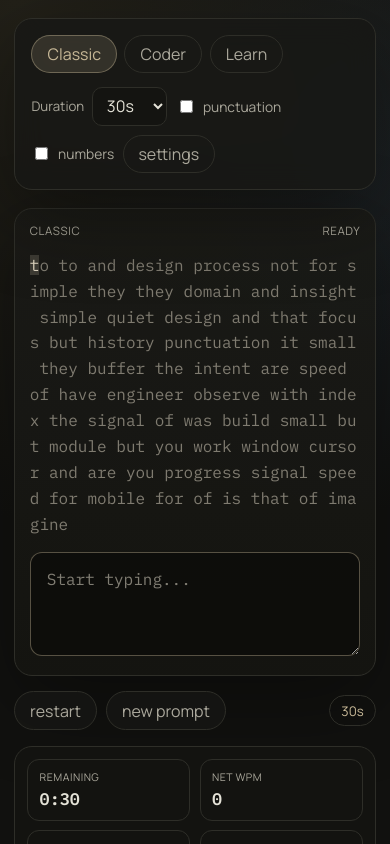
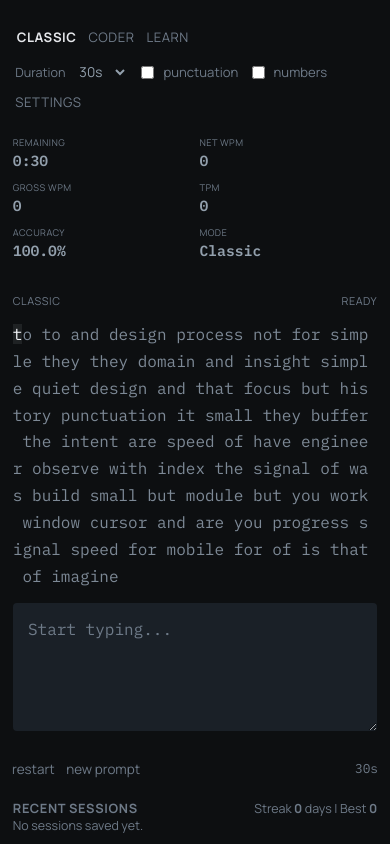
Before and after one commit to ishaanrajiv/typist, a React (Vite) app: page / in a window 390 px wide. Shown: the top 844 px of the page. Built offline with nearby package versions, Linux system fonts and the light colour scheme.

Commit message:
Rework UI to centered flat layout

```diff
--- a/src/app/App.tsx
+++ b/src/app/App.tsx
@@ -269,6 +269,17 @@ export default function App() {
 
       <main className="workspace">
         <div className="main-column">
+          <StatRail
+            mode={settings.mode}
+            timed={timed}
+            elapsedSeconds={elapsedSeconds}
+            remainingSeconds={remainingSeconds}
+            grossWpm={liveMetrics.grossWpm}
+            netWpm={liveMetrics.netWpm}
+            tpm={liveMetrics.tpm}
+            accuracy={liveMetrics.accuracy}
+          />
+
           <PromptCanvas
             mode={settings.mode}
             prompt={promptBundle.text}
@@ -300,21 +311,9 @@ export default function App() {
           </div>
 
           {result && <ResultCard result={result} onRetry={retryPrompt} onNewPrompt={newPrompt} />}
+          <HistoryPanel history={history} streak={streak} />
         </div>
-
-        <StatRail
-          mode={settings.mode}
-          timed={timed}
-          elapsedSeconds={elapsedSeconds}
-          remainingSeconds={remainingSeconds}
-          grossWpm={liveMetrics.grossWpm}
-          netWpm={liveMetrics.netWpm}
-          tpm={liveMetrics.tpm}
-          accuracy={liveMetrics.accuracy}
-        />
       </main>
-
-      <HistoryPanel history={history} streak={streak} />
     </div>
   );
 }
--- a/src/index.css
+++ b/src/index.css
@@ -1,18 +1,17 @@
 @import url("https://fonts.googleapis.com/css2?family=IBM+Plex+Mono:wght@400;500;600&family=Manrope:wght@400;500;700&display=swap");
 
 :root {
-  --bg: #11110f;
-  --bg-soft: #181815;
-  --card: #1c1c19;
-  --line: #2e2e28;
-  --line-strong: #3c3b33;
-  --text: #e5e3d8;
-  --text-soft: #aba89c;
-  --accent: #c8b998;
-  --good: #9cc9a4;
-  --bad: #c68d8d;
-  --current: #dbd2bd;
-  --shadow: 0 26px 80px rgba(0, 0, 0, 0.35);
+  --bg: #0d0f11;
+  --text-strong: #f5f7fa;
+  --text-body: #d0d6dd;
+  --text-soft: #93a0ad;
+  --text-faint: #6e7a88;
+  --text-accent: #e5e7eb;
+  --good: #9be5c4;
+  --bad: #f5a3a3;
+  --current: #f2f4f8;
+  --input-bg: #14191f;
+  --input-bg-focus: #1a2027;
 }
 
 *,
@@ -33,11 +32,8 @@ body {
   min-width: 320px;
   min-height: 100dvh;
   font-family: "Manrope", sans-serif;
-  color: var(--text);
-  background:
-    radial-gradient(circle at 4% 0%, #222018 0%, transparent 45%),
-    radial-gradient(circle at 95% 15%, #191f24 0%, transparent 35%),
-    var(--bg);
+  color: var(--text-body);
+  background: var(--bg);
   text-rendering: optimizeLegibility;
   -webkit-font-smoothing: antialiased;
 }
@@ -51,50 +47,51 @@ textarea {
 }
 
 .app-shell {
-  max-width: 1260px;
+  width: 100%;
   margin: 0 auto;
-  padding: 2.2rem 1.8rem calc(2.2rem + env(safe-area-inset-bottom));
+  padding: 1.8rem 1rem calc(1.8rem + env(safe-area-inset-bottom));
   display: grid;
-  gap: 1.1rem;
+  justify-items: center;
+  gap: 1rem;
+}
+
+.control-bar,
+.workspace {
+  width: min(100%, 940px);
 }
 
 .control-bar {
-  border: 1px solid var(--line);
-  background: rgba(24, 24, 21, 0.82);
-  backdrop-filter: blur(14px);
-  border-radius: 18px;
-  box-shadow: var(--shadow);
-  padding: 1rem;
+  padding: 0.6rem 0.2rem;
   display: grid;
-  gap: 0.9rem;
-  animation: rise 280ms ease-out;
+  gap: 0.75rem;
+  color: var(--text-soft);
 }
 
 .mode-switch {
   display: flex;
   flex-wrap: wrap;
-  gap: 0.45rem;
+  gap: 0.55rem;
 }
 
 .mode-chip {
-  border: 1px solid var(--line);
+  border: none;
   background: transparent;
-  color: var(--text-soft);
-  border-radius: 999px;
-  padding: 0.44rem 0.95rem;
+  color: var(--text-faint);
+  padding: 0.2rem 0.1rem;
   cursor: pointer;
-  transition: 180ms ease;
+  font-size: 0.82rem;
+  letter-spacing: 0.04em;
+  text-transform: uppercase;
+  transition: color 130ms ease;
 }
 
 .mode-chip:hover {
-  border-color: var(--line-strong);
-  color: var(--text);
+  color: var(--text-body);
 }
 
 .mode-chip.is-active {
-  background: rgba(200, 185, 152, 0.16);
-  border-color: rgba(200, 185, 152, 0.4);
-  color: var(--accent);
+  color: var(--text-accent);
+  font-weight: 600;
 }
 
 .control-row {
@@ -107,102 +104,129 @@ textarea {
 .control-group {
   display: inline-flex;
   align-items: center;
-  gap: 0.5rem;
+  gap: 0.42rem;
 }
 
 .control-group span {
-  color: var(--text-soft);
-  font-size: 0.83rem;
+  color: var(--text-faint);
+  font-size: 0.79rem;
 }
 
-.control-group select {
-  border: 1px solid var(--line);
-  background: #141411;
-  border-radius: 10px;
-  padding: 0.4rem 0.6rem;
-  min-width: 74px;
+.control-group select,
+.control-group input[type="range"] {
+  border: none;
+  background: transparent;
+  color: var(--text-soft);
+  padding: 0.08rem 0.2rem;
+  min-width: 56px;
+  font-size: 0.85rem;
 }
 
 .toggle-group {
   display: inline-flex;
-  gap: 0.42rem;
+  gap: 0.38rem;
   align-items: center;
-  color: var(--text-soft);
-  font-size: 0.86rem;
+  color: var(--text-faint);
+  font-size: 0.82rem;
 }
 
 .toggle-group input {
-  accent-color: var(--accent);
+  accent-color: #cbd5e1;
 }
 
 .control-copy {
   margin: 0;
-  color: var(--text-soft);
-  font-size: 0.9rem;
+  color: var(--text-faint);
+  font-size: 0.84rem;
 }
 
 .settings-button {
   margin-left: auto;
-  border: 1px solid var(--line);
+  border: none;
   background: transparent;
-  color: var(--text-soft);
-  border-radius: 999px;
-  padding: 0.46rem 0.9rem;
+  color: var(--text-faint);
+  padding: 0;
   cursor: pointer;
+  font-size: 0.83rem;
+  text-transform: uppercase;
+  letter-spacing: 0.04em;
 }
 
 .settings-button.is-active {
-  border-color: rgba(200, 185, 152, 0.45);
-  color: var(--accent);
+  color: var(--text-body);
 }
 
 .settings-panel {
-  border-top: 1px solid var(--line);
-  padding-top: 0.8rem;
+  padding-top: 0.2rem;
   display: flex;
   gap: 0.8rem;
   flex-wrap: wrap;
 }
 
 .workspace {
-  display: grid;
-  grid-template-columns: 1fr 250px;
-  gap: 1rem;
+  display: block;
 }
 
 .main-column {
+  width: 100%;
   display: grid;
-  gap: 0.9rem;
+  gap: 0.95rem;
+}
+
+.stat-rail {
+  display: grid;
+  grid-template-columns: repeat(6, minmax(0, 1fr));
+  gap: 0.45rem;
+  color: var(--text-faint);
+}
+
+.stat-card {
+  padding: 0.12rem 0.05rem;
+  display: grid;
+  gap: 0.12rem;
+}
+
+.stat-label {
+  color: var(--text-faint);
+  text-transform: uppercase;
+  letter-spacing: 0.05em;
+  font-size: 0.58rem;
+}
+
+.stat-value {
+  font-size: 0.92rem;
+  font-family: "IBM Plex Mono", monospace;
+  color: var(--text-soft);
+}
+
+.stat-card-mode .stat-value {
+  text-transform: capitalize;
 }
 
 .prompt-shell {
-  border: 1px solid var(--line);
-  background: linear-gradient(180deg, rgba(26, 26, 22, 0.9) 0%, rgba(20, 20, 17, 0.9) 100%);
-  border-radius: 18px;
-  padding: 1.2rem;
-  box-shadow: var(--shadow);
+  padding: 1.4rem 0.05rem 0.55rem;
   display: grid;
-  gap: 0.9rem;
+  gap: 1rem;
   cursor: text;
-  animation: rise 340ms ease-out;
 }
 
 .prompt-meta {
   display: flex;
   justify-content: space-between;
-  color: var(--text-soft);
+  color: var(--text-faint);
   letter-spacing: 0.05em;
   text-transform: uppercase;
-  font-size: 0.72rem;
+  font-size: 0.68rem;
 }
 
 .prompt-text {
-  min-height: 180px;
+  min-height: 240px;
   font-family: "IBM Plex Mono", monospace;
-  line-height: 1.8;
+  line-height: 1.86;
   white-space: pre-wrap;
   word-break: break-word;
-  color: #7f7b70;
+  color: #7d8996;
+  font-size: 1.03rem;
 }
 
 .prompt-char {
@@ -218,8 +242,8 @@ textarea {
 }
 
 .prompt-char.is-current {
-  background: rgba(219, 210, 189, 0.18);
   color: var(--current);
+  background-color: rgba(242, 244, 248, 0.08);
 }
 
 .prompt-overflow {
@@ -232,103 +256,64 @@ textarea {
 
 .typing-input {
   width: 100%;
-  min-height: 104px;
+  min-height: 128px;
   resize: vertical;
-  border-radius: 12px;
-  border: 1px solid var(--line);
-  background: rgba(12, 12, 10, 0.78);
-  color: var(--text);
-  padding: 0.9rem 1rem;
+  border: none;
+  border-radius: 4px;
+  background: var(--input-bg);
+  color: var(--text-strong);
+  padding: 0.9rem 0.95rem;
   font-family: "IBM Plex Mono", monospace;
-  line-height: 1.55;
+  line-height: 1.58;
   outline: none;
 }
 
 .typing-input:focus {
-  border-color: rgba(200, 185, 152, 0.4);
+  background: var(--input-bg-focus);
 }
 
 .typing-input::placeholder {
-  color: #807d73;
+  color: var(--text-faint);
 }
 
 .session-actions {
   display: flex;
   align-items: center;
-  gap: 0.6rem;
+  gap: 0.72rem;
   flex-wrap: wrap;
 }
 
 .session-actions button {
-  border: 1px solid var(--line);
-  background: rgba(23, 23, 20, 0.7);
-  border-radius: 999px;
-  padding: 0.48rem 0.92rem;
+  border: none;
+  background: transparent;
+  padding: 0;
   cursor: pointer;
-  color: var(--text-soft);
-  transition: 140ms ease;
+  color: var(--text-faint);
+  font-size: 0.84rem;
+  text-transform: lowercase;
 }
 
 .session-actions button:hover:not(:disabled) {
-  border-color: var(--line-strong);
-  color: var(--text);
+  color: var(--text-body);
 }
 
 .session-actions button:disabled {
   cursor: not-allowed;
-  opacity: 0.4;
+  opacity: 0.45;
 }
 
 .duration-chip {
   margin-left: auto;
-  border: 1px solid var(--line);
-  border-radius: 999px;
-  padding: 0.35rem 0.68rem;
-  color: var(--accent);
-  font-size: 0.83rem;
-}
-
-.stat-rail {
-  border: 1px solid var(--line);
-  background: rgba(20, 20, 17, 0.8);
-  border-radius: 18px;
-  padding: 0.75rem;
-  display: grid;
-  grid-auto-rows: minmax(0, auto);
-  gap: 0.6rem;
-}
-
-.stat-card {
-  border: 1px solid var(--line);
-  border-radius: 12px;
-  padding: 0.6rem 0.7rem;
-  display: grid;
-  gap: 0.26rem;
-}
-
-.stat-label {
-  color: var(--text-soft);
-  text-transform: uppercase;
-  letter-spacing: 0.05em;
-  font-size: 0.66rem;
-}
-
-.stat-value {
-  font-size: 1.05rem;
+  color: var(--text-faint);
+  font-size: 0.8rem;
   font-family: "IBM Plex Mono", monospace;
 }
 
-.stat-card-mode .stat-value {
-  text-transform: capitalize;
-}
-
 .result-card {
-  border: 1px solid var(--line);
-  background: rgba(20, 20, 16, 0.87);
-  border-radius: 18px;
-  padding: 1.1rem;
+  padding: 0.5rem 0.05rem;
   display: grid;
-  gap: 0.95rem;
+  gap: 0.82rem;
+  color: var(--text-soft);
 }
 
 .result-head {
@@ -340,46 +325,53 @@ textarea {
 
 .result-head h2 {
   margin: 0;
-  font-size: 1rem;
+  font-size: 0.88rem;
+  text-transform: uppercase;
+  letter-spacing: 0.05em;
+  color: var(--text-faint);
 }
 
 .result-head p {
   margin: 0;
-  color: var(--text-soft);
-  font-size: 0.84rem;
+  color: var(--text-faint);
+  font-size: 0.8rem;
 }
 
 .result-grid,
 .result-coder {
   display: grid;
   grid-template-columns: repeat(3, minmax(0, 1fr));
-  gap: 0.65rem;
+  gap: 0.52rem;
 }
 
 .result-grid div,
 .result-coder div {
-  border: 1px solid var(--line);
-  border-radius: 12px;
-  padding: 0.6rem;
+  padding: 0.26rem 0.05rem;
   display: grid;
-  gap: 0.28rem;
+  gap: 0.2rem;
 }
 
 .result-grid span,
 .result-coder span {
-  color: var(--text-soft);
-  font-size: 0.74rem;
+  color: var(--text-faint);
+  font-size: 0.66rem;
+  text-transform: uppercase;
+  letter-spacing: 0.05em;
 }
 
 .result-grid strong,
 .result-coder strong {
   font-family: "IBM Plex Mono", monospace;
-  font-size: 1.05rem;
+  font-size: 0.95rem;
+  color: var(--text-body);
 }
 
 .result-insights h3 {
-  margin: 0 0 0.4rem;
-  font-size: 0.94rem;
+  margin: 0 0 0.25rem;
+  font-size: 0.8rem;
+  text-transform: uppercase;
+  letter-spacing: 0.05em;
+  color: var(--text-faint);
 }
 
 .result-insights ul {
@@ -387,45 +379,47 @@ textarea {
   margin: 0;
   padding: 0;
   display: grid;
-  gap: 0.5rem;
+  gap: 0.4rem;
 }
 
 .result-insights li {
-  border-left: 2px solid rgba(200, 185, 152, 0.3);
-  padding-left: 0.72rem;
   display: grid;
-  gap: 0.2rem;
+  gap: 0.15rem;
 }
 
 .result-insights p {
   margin: 0;
-  font-size: 0.9rem;
+  font-size: 0.86rem;
+  color: var(--text-soft);
 }
 
 .result-insights span {
-  color: var(--text-soft);
-  font-size: 0.82rem;
-  line-height: 1.45;
+  color: var(--text-faint);
+  font-size: 0.79rem;
+  line-height: 1.42;
 }
 
 .result-actions {
   display: flex;
-  gap: 0.55rem;
+  gap: 0.6rem;
 }
 
 .result-actions button {
-  border: 1px solid var(--line);
+  border: none;
   background: transparent;
-  border-radius: 999px;
-  padding: 0.45rem 0.82rem;
+  padding: 0;
   cursor: pointer;
+  color: var(--text-faint);
+  font-size: 0.83rem;
+}
+
+.result-actions button:hover {
+  color: var(--text-body);
 }
 
 .history-panel {
-  border: 1px solid var(--line);
-  border-radius: 18px;
-  background: rgba(19, 19, 16, 0.75);
-  padding: 1rem;
+  padding: 0.4rem 0.05rem 0;
+  color: var(--text-soft);
 }
 
 .history-panel header {
@@ -437,51 +431,53 @@ textarea {
 
 .history-panel h3 {
   margin: 0;
-  font-size: 0.94rem;
+  font-size: 0.8rem;
+  text-transform: uppercase;
+  letter-spacing: 0.05em;
+  color: var(--text-faint);
 }
 
 .history-panel p {
   margin: 0;
-  color: var(--text-soft);
-  font-size: 0.82rem;
+  color: var(--text-faint);
+  font-size: 0.78rem;
 }
 
 .history-panel ul {
   list-style: none;
-  margin: 0.75rem 0 0;
+  margin: 0.62rem 0 0;
   padding: 0;
   display: grid;
-  gap: 0.45rem;
+  gap: 0.38rem;
 }
 
 .history-panel li {
-  border: 1px solid var(--line);
-  border-radius: 10px;
-  padding: 0.46rem 0.62rem;
+  padding: 0.24rem 0.04rem;
   display: grid;
   grid-template-columns: 84px 56px 70px 1fr;
   align-items: center;
   gap: 0.5rem;
-  font-size: 0.82rem;
+  font-size: 0.78rem;
 }
 
 .history-panel li span:first-child {
   text-transform: capitalize;
-  color: var(--text-soft);
+  color: var(--text-faint);
 }
 
 .history-panel li strong {
   font-family: "IBM Plex Mono", monospace;
+  color: var(--text-body);
 }
 
 .history-panel li time {
-  color: #868378;
+  color: var(--text-faint);
   text-align: right;
 }
 
 .history-empty {
-  color: var(--text-soft);
-  font-size: 0.86rem;
+  color: var(--text-faint);
+  font-size: 0.82rem;
 }
 
 .visually-hidden {
@@ -496,23 +492,19 @@ textarea {
 }
 
 @media (max-width: 980px) {
-  .workspace {
-    grid-template-columns: 1fr;
-  }
-
   .stat-rail {
     grid-template-columns: repeat(3, minmax(0, 1fr));
-    align-items: stretch;
   }
 }
 
 @media (max-width: 720px) {
   .app-shell {
-    padding: 1.1rem 0.9rem calc(1.4rem + env(safe-area-inset-bottom));
+    padding: 0.95rem 0.75rem calc(1.1rem + env(safe-area-inset-bottom));
+    gap: 0.85rem;
   }
 
   .control-row {
-    gap: 0.55rem;
+    gap: 0.58rem;
   }
 
   .settings-button {
@@ -520,36 +512,24 @@ textarea {
   }
 
   .prompt-shell {
-    padding: 0.9rem;
+    padding-top: 1rem;
+    gap: 0.82rem;
   }
 
   .prompt-text {
-    min-height: 140px;
-    line-height: 1.62;
+    min-height: 170px;
+    line-height: 1.68;
+    font-size: 0.96rem;
   }
 
   .result-grid,
-  .result-coder {
-    grid-template-columns: repeat(2, minmax(0, 1fr));
-  }
-
+  .result-coder,
   .stat-rail {
     grid-template-columns: repeat(2, minmax(0, 1fr));
   }
 
   .history-panel li {
-    grid-template-columns: 70px 52px 58px 1fr;
-    font-size: 0.75rem;
+    grid-template-columns: 68px 52px 58px 1fr;
+    font-size: 0.74rem;
   }
 }
-
-@keyframes rise {
-  from {
-    opacity: 0;
-    transform: translateY(8px);
-  }
-  to {
-    opacity: 1;
-    transform: translateY(0);
-  }
-}
```
